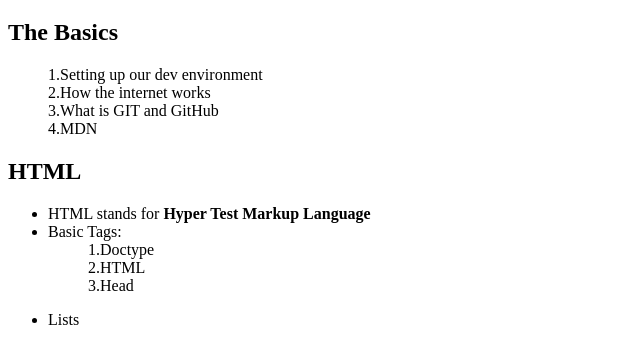
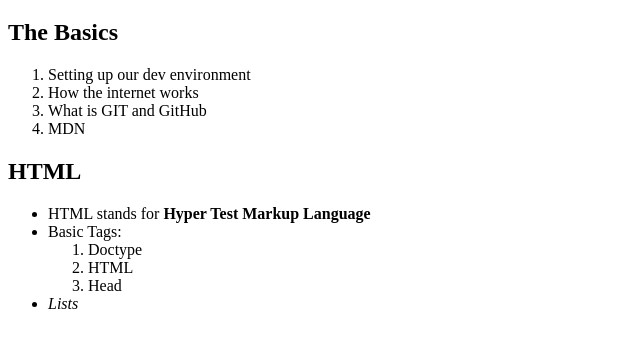
Before and after one commit to CarlosCutajar/CarlosCutajar.github.io, a plain HTML site: page task-1.html in a window 1280 px wide. Shown: the part 61-424 px from the top of the page, without its empty margins (0-640 px from the left). Drawn offline with Linux system fonts and the light colour scheme.

Commit message:
fixed error

```diff
--- a/task-1.html
+++ b/task-1.html
@@ -11,27 +11,24 @@
 <body>
     <h1>Lesson Outcome</h1>
     <h2>The Basics</h2>
-    <ul>
-        1.Setting up our dev environment
-        <br>2.How the internet works
-        <br>3.What is GIT and GitHub
-        <br>4.MDN
-    </ul>
-
+    <ol>
+        <li>Setting up our dev environment</li>
+        <li>How the internet works</li>
+        <li>What is GIT and GitHub</li>
+        <li>MDN</li>
+    </ol>
 
     <h2>HTML</h2>
     <ul>
         <li>HTML stands for <strong>Hyper Test Markup Language</strong>
         <li>Basic Tags:</li>
-        <ul>
-            1.Doctype
-            <br>2.HTML
-            <br>3.Head
-        </ul>
-    </ul>
+        <ol>
+            <li>Doctype</li>
+            <li>HTML</li>
+            <li>Head</li>
+        </ol>
 
-    <ul>
-        <li>Lists</li>
+        <li><em>Lists</em></li>
     </ul>
 
 
```
Also changed, not shown: test.html (added).
